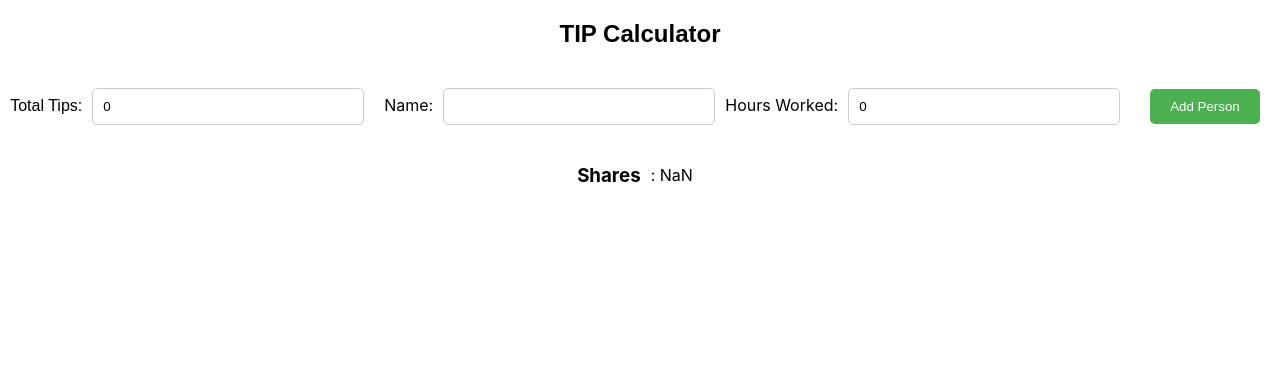
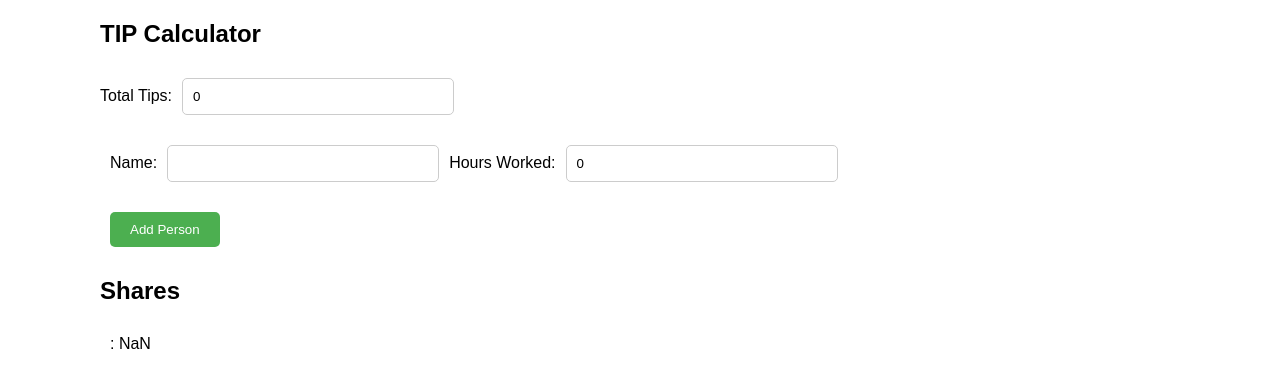
Before and after one commit to markprodehl/tip-calculator, a React (Create React App) app: page / in a window 1280 px wide. Shown: the top 388 px of the page. Built offline with nearby package versions, Linux system fonts and the light colour scheme.

Commit message:
More style and layout changes

```diff
--- a/src/components/TipCalculator.css
+++ b/src/components/TipCalculator.css
@@ -1,19 +1,15 @@
 /*TipCalculator.css*/
 
 .tip-calculator,
-.header {
+.header,
+.form {
   font-family: Arial, sans-serif;
   display: flex;
   flex-wrap: wrap;
   align-items: center;
-  justify-content: center;
-}
+  justify-content: left;
 
-.form {
-  display: flex;
-  flex-wrap: wrap;
-  align-items: center;
-  justify-content: center;
+  margin-left: 100px;
 }
 
 .input {
--- a/src/components/TipCalculator.js
+++ b/src/components/TipCalculator.js
@@ -11,7 +11,6 @@ const TipCalculator = () => {
       totalHours += person.hours
     });
 
-    console.log("TOTAL HOURS", totalHours)
     return persons.map(person => {
       const share = (totalTips / totalHours) * person.hours;
       return { ... person, share }
@@ -22,15 +21,19 @@ const TipCalculator = () => {
 
   return (
     <div>
+
       <h2 className="header"> TIP Calculator</h2>
-      <form className="form" onSubmit={e => e.preventDefault()}>
-        <label className="tip-calculator">Total Tips:</label>
+      <div className='form'>
+        <label>Total Tips:</label>
           <input
             className="input"
             type="number"
             value={totalTips}
             onChange={e => setTotalTips(e.target.value)}
           />
+      </div>
+
+      <form className="form" onSubmit={e => e.preventDefault()}>
         <ul className="shares">
           {persons.map((person, index) => (
             <li key={index}>
@@ -58,22 +61,25 @@ const TipCalculator = () => {
               />
             </li>
           ))}
-          </ul>
           <button
             className="button"
             type="button"
             onClick={() => setPersons([...persons, {name: "", hours: 0 }])}>
             Add Person
           </button>
-          <h3>Shares</h3>
+        </ul>
+
+      </form>
+      <h2 className='form'>Shares</h2>
+      <div className='form'>
         <ul className="shares">
           {shares.map((person, index) => (
             <li key={index}>
-                {person.name}: {person.share == 0 ? "" : person.share}
+              {person.name} : {person.share == 0 ? "" : person.share}
             </li>
           ))}
         </ul>
-      </form>
+      </div>
     </div>
   )
 }
```
Lines whose indentation alone changed are shown as unchanged.
